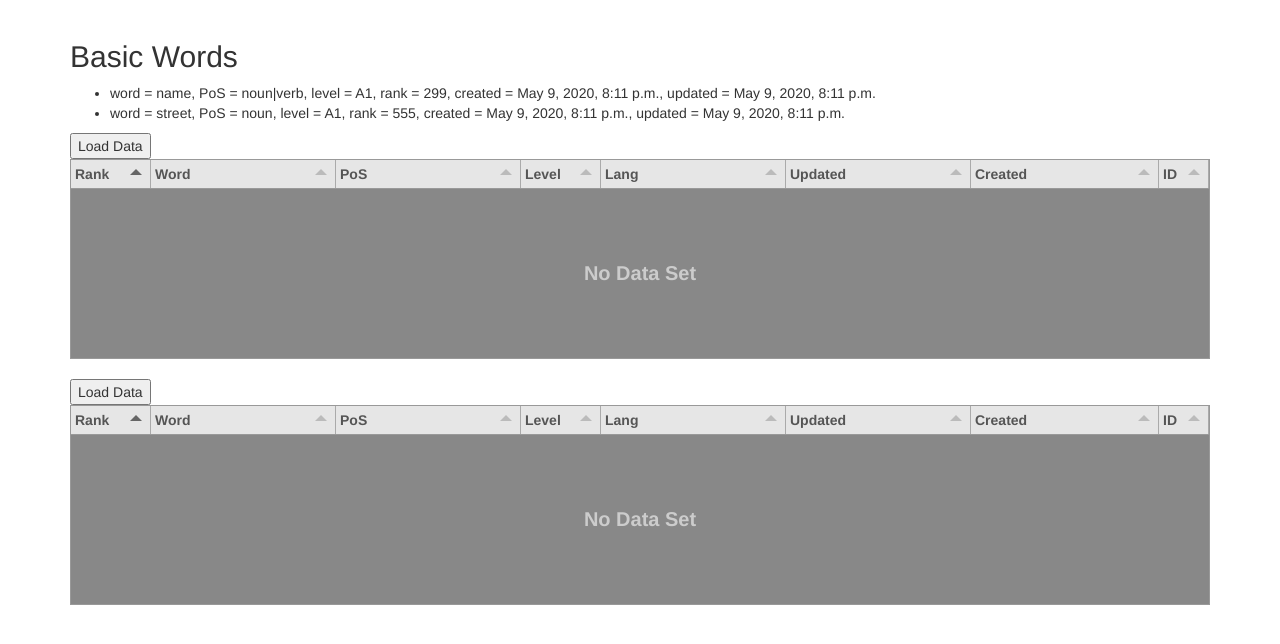
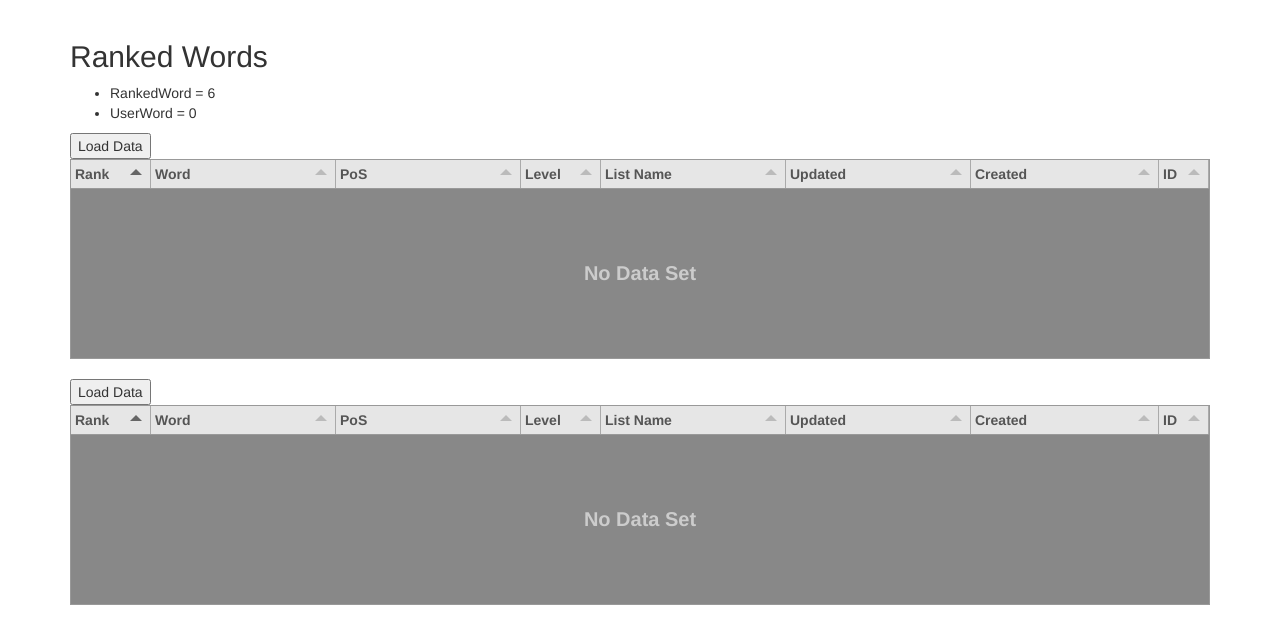
Before and after one commit to dandolbilov/WordsPolyglot, a Django app: page / in a window 1280 px wide. Shown: the part 51-695 px from the top of the page. Run offline with Django 3.2, Linux system fonts and the light colour scheme; data comes from the database, SQL or seed files in the repository; some libraries are stand-ins or nearby versions.

Commit message:
edit models (RankedWord, UserWord)

```diff
--- a/wdpt/models.py
+++ b/wdpt/models.py
@@ -8,11 +8,11 @@
 from django.db import models
 
 
-class BasicWord(models.Model):
+class RankedWord(models.Model):
     created = models.DateTimeField('Created', auto_now=False, auto_now_add=True)
     updated = models.DateTimeField('Updated', auto_now=True, auto_now_add=False)
 
-    lang = models.CharField('Lang', max_length=20) # Language (eng, rus, deu, spa)
+    listname = models.CharField('List Name', max_length=20) # Begins with Language (eng, rus, deu, spa), like 'engOxford'
     word = models.CharField('Word', max_length=20)
     p_o_s = models.CharField('PoS', max_length=20, blank=True) # Part of speech (noun, verb, etc.)
 
@@ -21,3 +21,19 @@ class BasicWord(models.Model):
 
     def __str__(self):
         return '%s (%s)' % (self.word, self.p_o_s)
+
+
+class UserWord(models.Model):
+    created = models.DateTimeField('Created', auto_now=False, auto_now_add=True)
+    updated = models.DateTimeField('Updated', auto_now=True, auto_now_add=False)
+
+    listname = models.CharField('List Name', max_length=20)
+    word = models.CharField('Word', max_length=20)
+    p_o_s = models.CharField('PoS', max_length=20, blank=True)
+
+    urank = models.PositiveIntegerField('URank', default=0) # Ranked by user (position in list)
+    phrase1 = models.CharField('Phrase1', max_length=50, blank=True)
+    examples = models.CharField('Examples', max_length=50, blank=True)
+
+    def __str__(self):
+        return '%s (%s)' % (self.word, self.p_o_s)
--- a/wdpt/templates/index.html
+++ b/wdpt/templates/index.html
@@ -5,11 +5,11 @@
 
 <div class="container">
 
-<h2>Basic Words</h2>
+<h2>Ranked Words</h2>
 
 <ul>
-{% for row in basic_words %}
-    <li>word = {{ row.word }}, PoS = {{ row.p_o_s }}, level = {{ row.level }}, rank = {{ row.rank }}, created = {{ row.created }}, updated = {{ row.updated }}</li>
+{% for table_name, table_count in table_counters.items %}
+    <li>{{ table_name }} = {{ table_count }}</li>
 {% endfor %}
 </ul>
 
@@ -37,7 +37,7 @@ function init_bw_table(table_id, button_id) {
             {title:"Word", field:"word", sorter:"string"},
             {title:"PoS", field:"p_o_s", sorter:"string"},
             {title:"Level", field:"level", sorter:"string", hozAlign:"center", width:80},
-            {title:"Lang", field:"lang", sorter:"string"},
+            {title:"List Name", field:"listname", sorter:"string"},
             {title:"Updated", field:"updated", sorter:"string"},
             {title:"Created", field:"created", sorter:"string"},
             {title:"ID", field:"id", sorter:"string", width:50},
--- a/wdpt/views.py
+++ b/wdpt/views.py
@@ -8,7 +8,7 @@
 import json
 from django.shortcuts import render
 from django.http import HttpResponse
-from .models import BasicWord
+from .models import RankedWord, UserWord
 
 
 def fmt_date(dt):
@@ -22,17 +22,22 @@ def fmt_date(dt):
 
 def index(request):
     # add some test records if database is empty
-    if not BasicWord.objects.count():
-        BasicWord(lang='eng', word='name', p_o_s='noun|verb', level='A1', rank=299).save()
-        BasicWord(lang='eng', word='street', p_o_s='noun', level='A1', rank=555).save()
+    if not RankedWord.objects.count():
+        RankedWord(listname='engCambridge', word='name', p_o_s='noun', level='A1').save()
+        RankedWord(listname='engCambridge', word='name', p_o_s='verb', level='B1').save()
+        RankedWord(listname='engCambridge', word='street', p_o_s='noun', level='A1').save()
+        RankedWord(listname='engFreq5000', word='name', p_o_s='noun', rank=299).save()
+        RankedWord(listname='engFreq5000', word='name', p_o_s='verb', rank=816).save()
+        RankedWord(listname='engFreq5000', word='street', p_o_s='noun', rank=555).save()
 
-    return render(request, "index.html", {"basic_words": BasicWord.objects.all()})
+    table_counters = {'RankedWord':RankedWord.objects.count(), 'UserWord':UserWord.objects.count()}
+    return render(request, "index.html", {"table_counters": table_counters})
 
 
 def ajax_get(request):
     resp_data = []
-    for o in BasicWord.objects.all():
-        d = {k:v for k,v in o.__dict__.items() if k in ['id', 'lang', 'word', 'p_o_s', 'level', 'rank']}
+    for o in RankedWord.objects.all():
+        d = {k:v for k,v in o.__dict__.items() if k in ['id', 'listname', 'word', 'p_o_s', 'level', 'rank']}
         d.update({'created':fmt_date(o.created), 'updated':fmt_date(o.updated)})
         resp_data.append(d)
     return HttpResponse(json.dumps(resp_data), content_type="application/json")
```
Also changed, not shown: wdpt/admin.py (+8 -4 lines), wdpt/migrations/0002_auto_20200510_1541.py (added).
